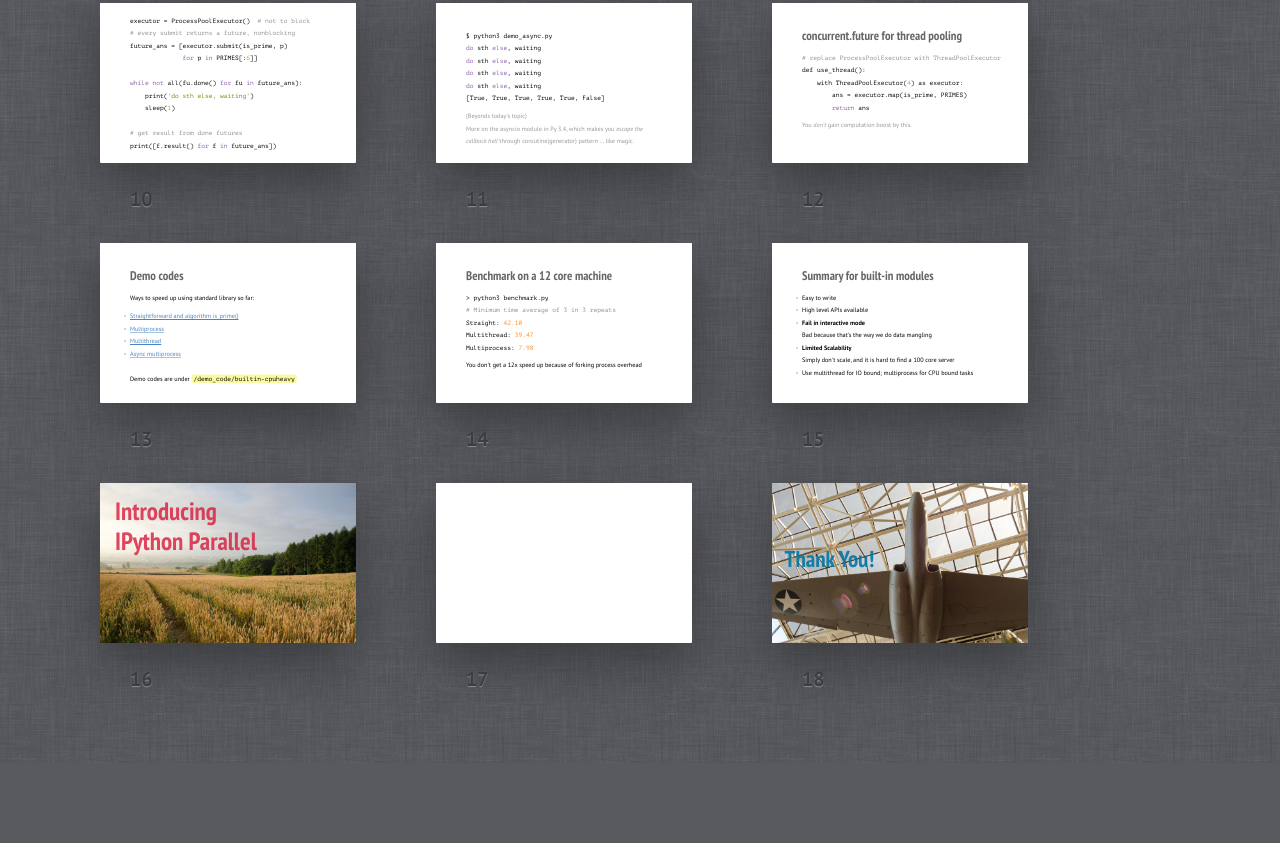
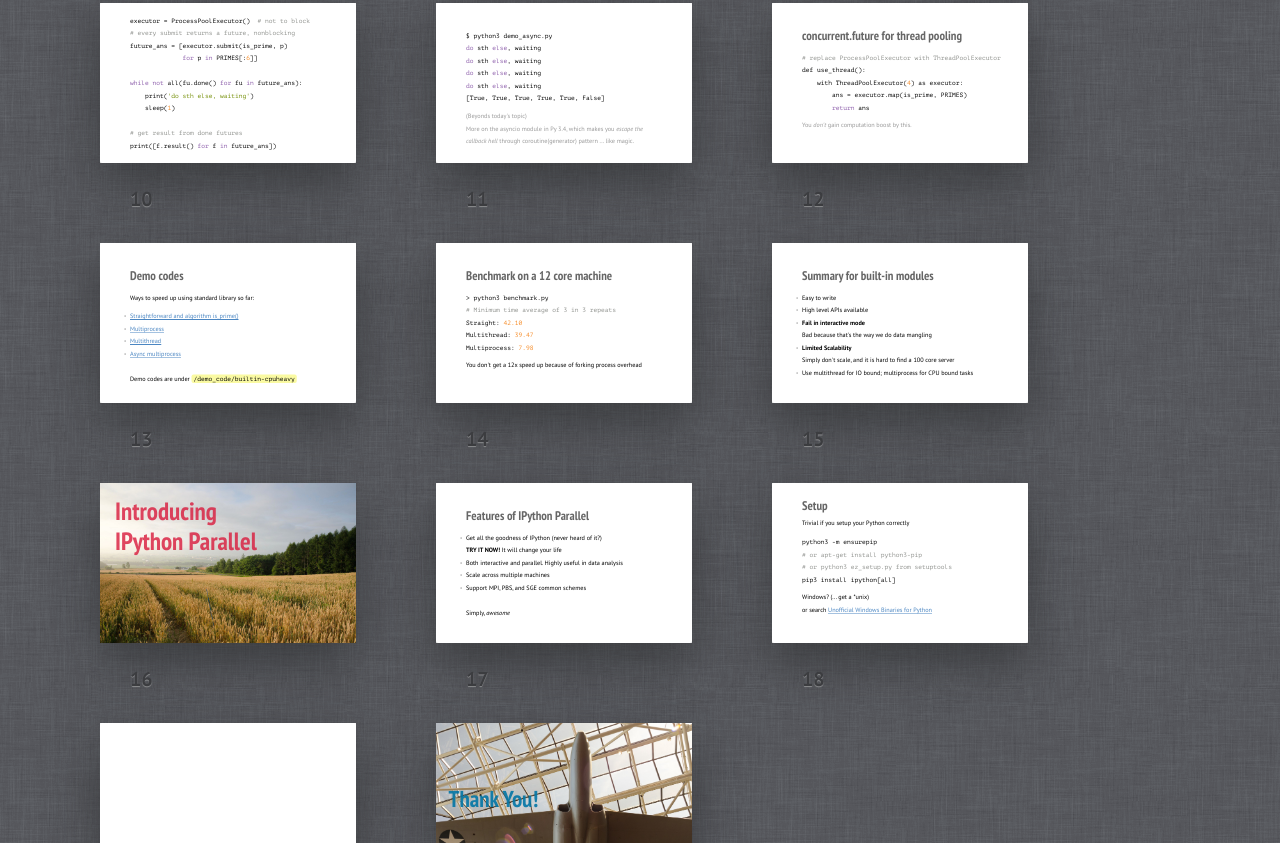
Before and after one commit to ccwang002/2014-handy-dist-computing, a plain HTML site: page slides/index.html in a window 1280 px wide. Shown: the part 976-1819 px from the top of the page. Before the commit the page ends 1739 px from the top, so only its background shows below. Drawn offline with Linux system fonts and the light colour scheme.

Commit message:
update ipython intro

```diff
--- a/slides/index.html
+++ b/slides/index.html
@@ -205,6 +205,7 @@
         <h2>Few notes before my talk</h2>
         <ul>
             <li>If not mentioned, tasks to be distributed(parallelized) are CPU-heavy</li>
+            <li>All examples run under Python 3.4</li>
             <li>Everyone switches to Python 3.x after this talk (hopefully)</li>
         </ul>
     </div></section>
@@ -346,7 +347,6 @@ Multiprocess: 7.98</code>
         </ul>
     </div></section>
 
-
 	<section id="ipy-cover" class="slide cover w" ><div>
         <h2>Introducing <br />IPython Parallel</h2>
 		<img src="pics/mid.jpg" alt="">
@@ -366,9 +366,35 @@ Multiprocess: 7.98</code>
     </style>
     </section>
 
+    <section id="ipy-feature" class="slide"><div>
+        <h2>Features of IPython Parallel</h2>
+        <ul>
+            <li>Get all the goodness of IPython <span class="next">(never heard of it?)</span><br />
+                <span class="next"><b>TRY IT NOW!</b> It will change your life</span></li>
+            <li>Both interactive and parallel.
+                Highly useful in data analysis</li>
+            <li>Scale across multiple machines</li>
+            <li>Support MPI, PBS, and SGE common schemes</li>
+        </ul>
+        <p class="next">Simply, <i>awesome</i></p>
+    </div></section>
+
+    <section id="ipy-setup" class="slide"><div>
+        <h2 class="tighter">Setup</h2>
+        <p class="tighter">Trivial if you setup your Python correctly</p>
+        <pre class="language-bash tighter">
+<code>python3 -m ensurepip
+# or apt-get install python3-pip
+# or python3 ez_setup.py from setuptools
+pip3 install ipython[all]</code>
+        </pre>
+        <p>Windows? <span class="next">(... get a *unix)</span><br />
+            or search <a href="http://www.lfd.uci.edu/~gohlke/pythonlibs/" target="_blank">Unofficial Windows Binaries for Python</a></p>
+    </div></section>
+
+
     <section id="e" class="slide"><div>
     </div></section>
-
 
     <!-- End Slide -->
     <section id='end' class='slide cover shout w'><div>
```
